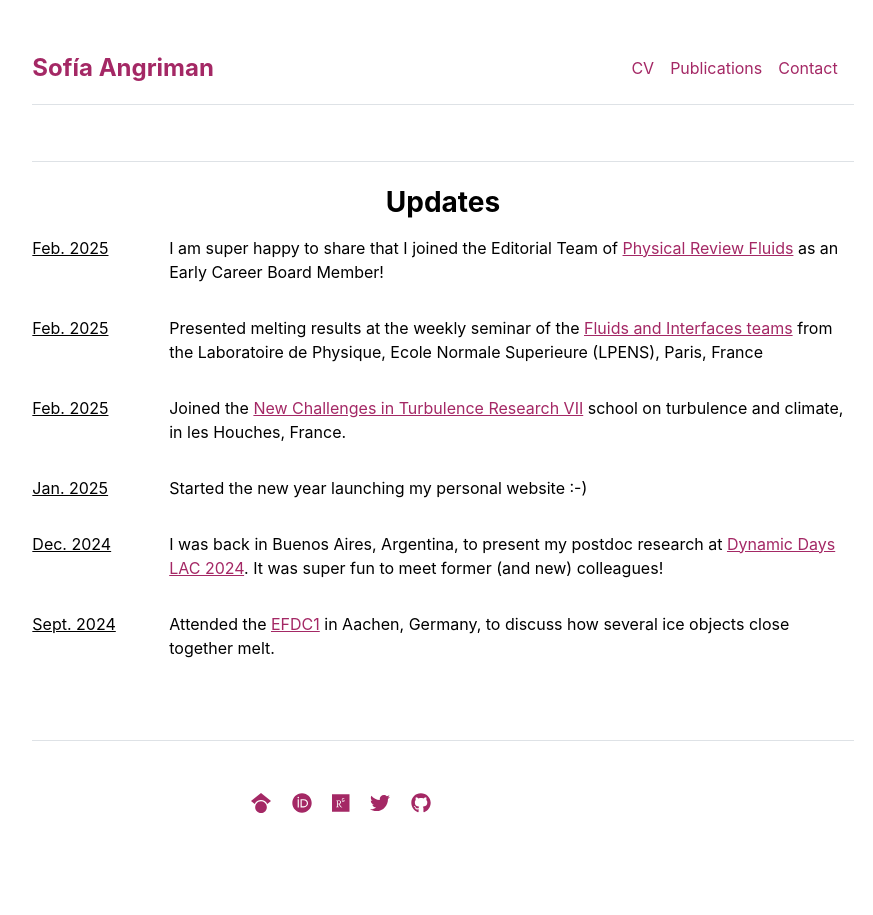
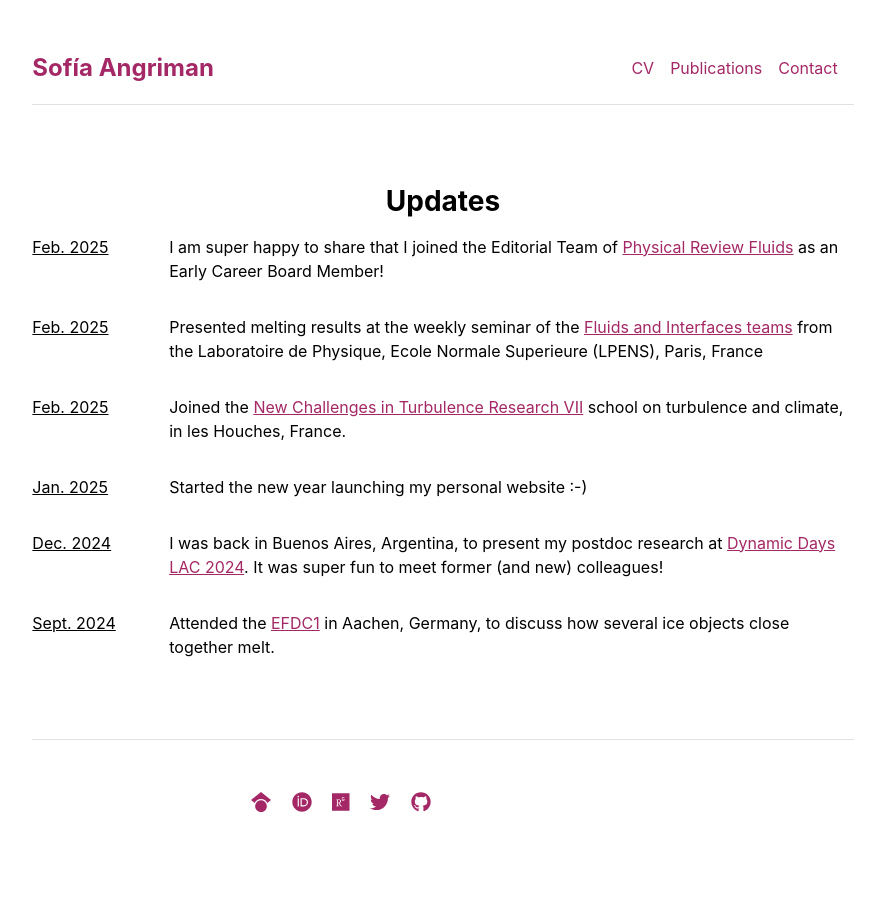
Before and after one commit to sofiaangriman/sofiaangriman.github.io, a Jekyll site: the page built from updates.md, in a window 1280 px wide. Shown: the whole page, without its empty margins (197-1070 px from the left). Built offline with Jekyll 4.4.1, drawn with Linux system fonts in a browser that asks for light colours.

Commit message:
Update updates.html

```diff
--- a/_layouts/updates.html
+++ b/_layouts/updates.html
@@ -4,7 +4,7 @@ layout: default
 
 <div class="row g-5 mb-2">
   <div class="col-md-12">
-    <h3 class="fw-bold border-top pb-0 pt-4 mb-3 mt-2 text-center">Updates</h3>
+    <h3 class="fw-bold pb-0 pt-4 mb-3 mt-2 text-center">Updates</h3>
     {% for post in site.data.news %}
     <div class="row gx-0 mb-3 align-items-start">
       <div class="col-md-2 d-flex align-items-start">
```
